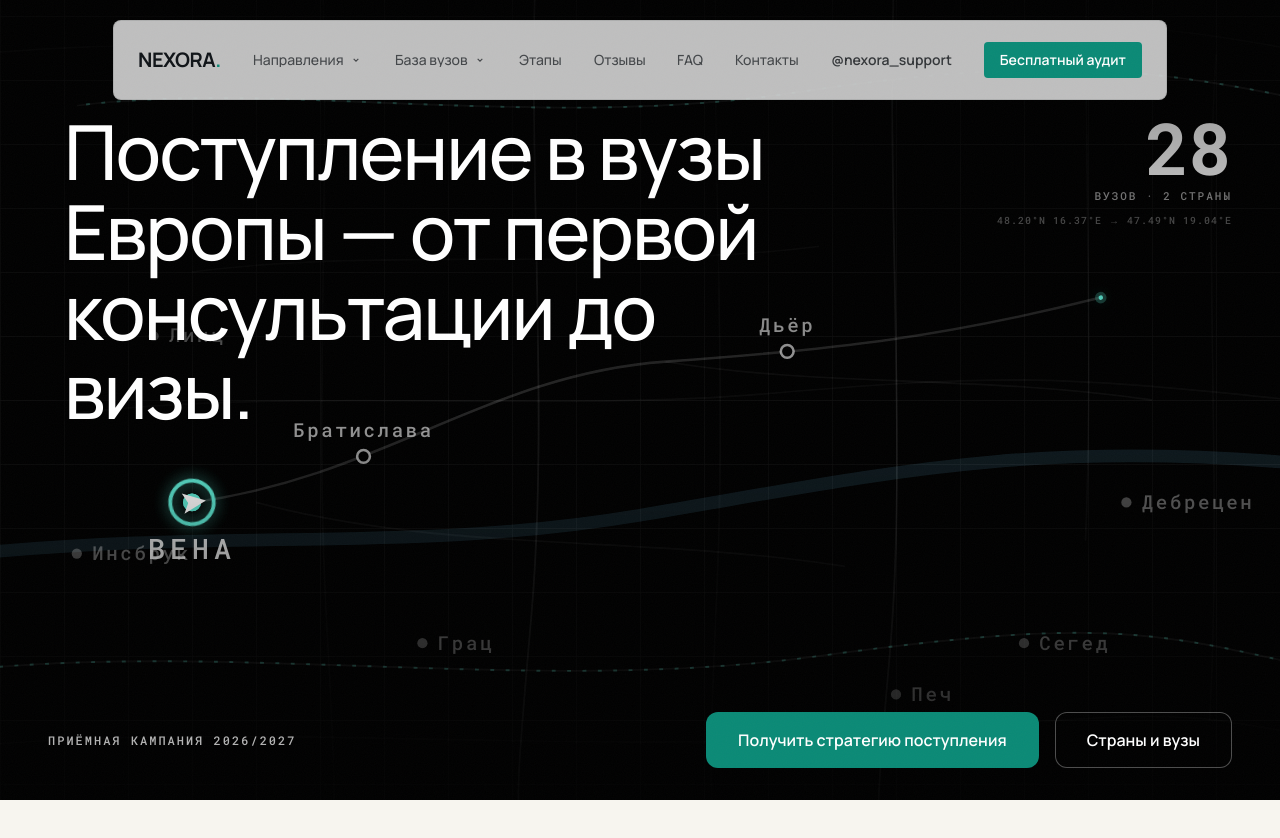
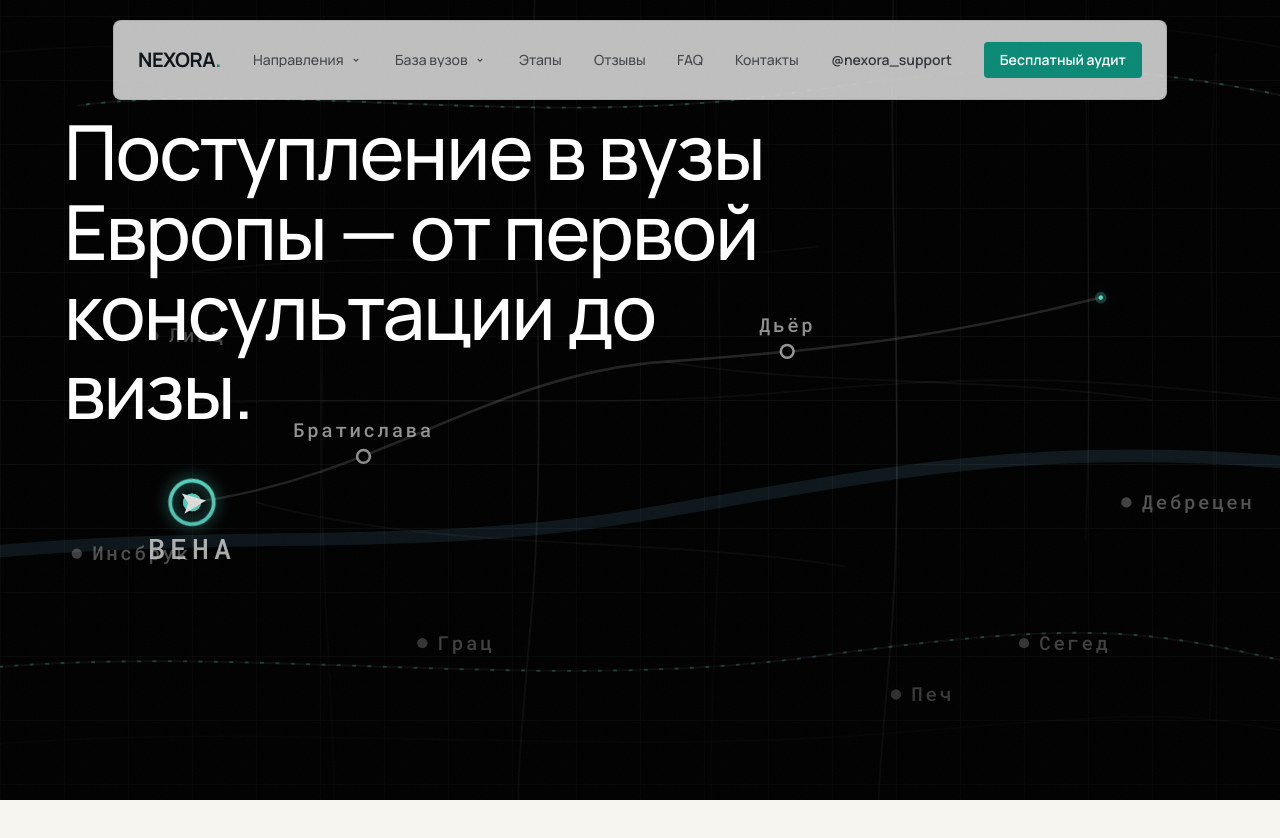
Before and after one commit to McQueeeeeen/nexora, a Next.js app: page / in a window 1280 px wide. Shown: the top 838 px of the page. Built offline with nearby package versions, Linux system fonts and the light colour scheme.

Commit message:
hero 1:1 with reference: region plus sticky plus phrases only

```diff
--- a/components/Hero.tsx
+++ b/components/Hero.tsx
@@ -1,11 +1,10 @@
 "use client";
 import { useEffect, useRef, useState } from "react";
-import { usePathname } from "next/navigation";
 import { heroPhrases } from "../app/data";
-import { useScrollProgress, Btn, onRafScroll } from "./ui";
+import { useScrollProgress, onRafScroll } from "./ui";
 
-// Hero как у эталона: тёмная карта, линия маршрута рисуется скроллом,
-// точка едет по пути (getPointAtLength), фразы кроссфейдятся с дрейфом.
+// Hero 1-в-1 с эталоном: высокий регион + залипший фулскрин + фразы,
+// больше ничего. Фон — живая карта вместо их видео.
 const ROUTE = "M 150,430 C 300,410 380,330 520,320 C 660,310 740,300 860,270";
 
 const pos = [
@@ -30,7 +29,6 @@ function css(s: string): React.CSSProperties {
 
 export default function Hero() {
   const [ref, p] = useScrollProgress<HTMLDivElement>();
-  const pre = usePathname() === "/" ? "" : "/";
   const n = heroPhrases.length;
   const x = p * Math.max(1, n - 1); // 0..n-1, центры фраз в целых точках
   const active = Math.min(n - 1, Math.round(x));
@@ -76,7 +74,6 @@ export default function Hero() {
             </pattern>
           </defs>
           <rect width="1000" height="700" fill="url(#hero-grid)" />
-          {/* Уличная сеть — глубина как у эталона */}
           <g fill="none" stroke="rgba(255,255,255,0.08)" strokeWidth="1.5">
             <path d="M 60,120 C 220,100 420,140 620,110 S 900,90 1040,120" />
             <path d="M -20,560 C 200,540 420,580 640,550 S 900,530 1030,560" />
@@ -145,36 +142,7 @@ export default function Hero() {
             <path d="M11,0 L-7,-8 L-3,0 L-7,8 Z" fill="#fff" />
           </g>
         </svg>
-        <div className="tv5-fade pointer-events-none absolute right-6 top-24 text-right lg:right-12 lg:top-28" style={{ animationDelay: "1.8s" }}>
-          <div className="font-mono text-5xl font-bold tabular-nums text-white lg:text-7xl">28</div>
-          <div className="mt-1 font-mono text-[11px] uppercase tracking-[2px] text-white/60">вузов · 2 страны</div>
-          <div className="mt-2 font-mono text-[10px] tracking-[1px] text-white/35">48.20°N 16.37°E → 47.49°N 19.04°E</div>
-        </div>
-        {/* Достопримечательности: парящие карточки поверх карты (десктоп) */}
-        <div aria-hidden className="pointer-events-none absolute inset-0 hidden lg:block">
-          {[
-            { img: "https://images.unsplash.com/photo-1516550893923-42d28e5677af?auto=format&fit=crop&w=800&q=75", label: "Вена", top: "30%", w: "w-60", a: 0.02, drift: 50 },
-            { img: "https://images.unsplash.com/photo-1541849546-216549ae216d?auto=format&fit=crop&w=800&q=75", label: "Будапешт", top: "55%", w: "w-64", a: 0.3, drift: 80 },
-          ].map((ph) => {
-            const e = Math.max(0, Math.min(1, (p - ph.a) / 0.18));
-            return (
-              <div key={ph.label} className={`absolute right-12 ${ph.w}`}
-                style={{
-                  top: ph.top, opacity: e < 0.02 ? 0 : e,
-                  transform: `translateY(${((1 - e) * 36 - p * ph.drift).toFixed(1)}px)`,
-                  willChange: "opacity,transform",
-                }}>
-                <div className="overflow-hidden rounded-2xl border border-white/15 shadow-2xl">
-                  <img src={ph.img} alt="" loading="lazy" decoding="async" className="aspect-[4/3] w-full object-cover" />
-                  <div className="bg-black/60 px-4 py-2 font-mono text-[11px] uppercase tracking-[2px] text-white/85 backdrop-blur-md">
-                    {ph.label}
-                  </div>
-                </div>
-              </div>
-            );
-          })}
-        </div>
-        <div className="pointer-events-none absolute inset-0 bg-gradient-to-b from-black/50 via-transparent to-black/70" />
+        <div className="pointer-events-none absolute inset-0 bg-gradient-to-b from-black/30 via-transparent to-black/55" />
         <div className="pointer-events-none absolute inset-0 px-6 lg:px-12">
           {heroPhrases.map((t, i) => {
             const d = x - i; // <0 — фраза ещё впереди, >0 — уже ушла
@@ -205,13 +173,6 @@ export default function Hero() {
             );
           })}
         </div>
-        <div className="absolute bottom-8 left-0 right-0 px-6 lg:px-12">
-          <div className="tv5-fade mx-auto flex w-full max-w-[1408px] flex-wrap items-center gap-4" style={{ animationDelay: "1.5s" }}>
-            <span className="mr-auto hidden font-mono text-xs uppercase tracking-[2px] text-white/70 sm:inline">Приёмная кампания 2026/2027</span>
-            <Btn href={`${pre}#contact`} className="h-14 rounded-xl px-8 text-base">Получить стратегию поступления</Btn>
-            <Btn href="/austria" ghost className="h-14 rounded-xl px-8 text-base">Страны и вузы</Btn>
-          </div>
-        </div>
       </section>
     </div>
   );
```
